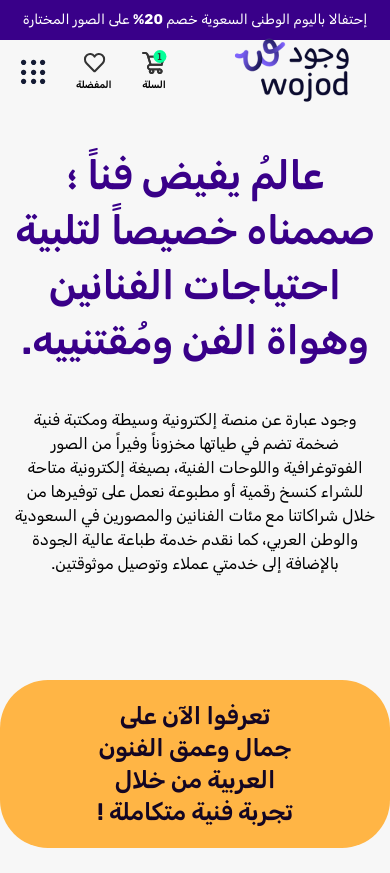
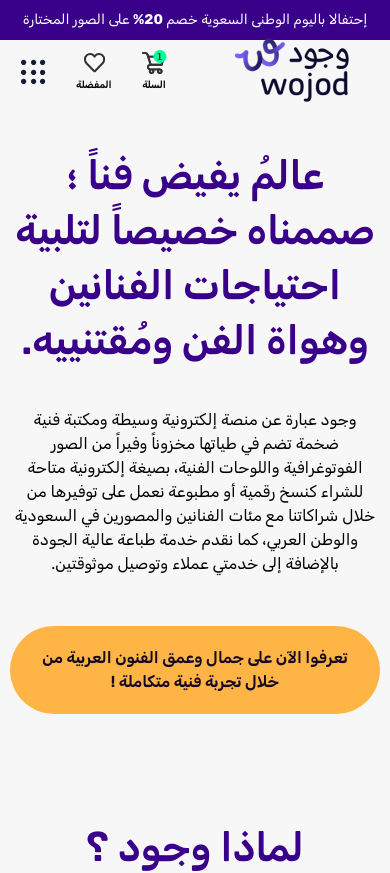
Before and after one commit to abdelrahman-Ebrahim/wojood, a Next.js app: page /ar/about in a window 390 px wide. Shown: the top 873 px of the page. Built offline with nearby package versions, Linux system fonts and the light colour scheme.

Commit message:
resp about banner

```diff
--- a/app/components/AboutComponents/AboutBanner.tsx
+++ b/app/components/AboutComponents/AboutBanner.tsx
@@ -2,12 +2,14 @@ import { useTranslations } from "next-intl";
 import React from "react";
 
 const AboutBanner = () => {
-  const t  = useTranslations("AboutBanner")
+  const t = useTranslations("AboutBanner");
   return (
-    <div className="px-[51px] w-full rounded-[48px] bg-[#FFB545] mt-[104px]">
-      <p className="px-[40px] py-[20px] font-semibold text-2xl text-[#140623] text-center">
-        {t("text")}
-      </p>
+    <div className="px-[10px] lg:px-[51px]">
+      <div className="w-full rounded-full md:rounded-[48px] bg-[#FFB545] mt-[50px] md:mt-[104px]">
+        <p className="px-8 xl:px-[40px] py-[20px] font-semibold lg:text-lg xl:text-2xl text-[#140623] text-center">
+          {t("text")}
+        </p>
+      </div>
     </div>
   );
 };
--- a/app/components/AboutComponents/AboutHeader.tsx
+++ b/app/components/AboutComponents/AboutHeader.tsx
@@ -4,7 +4,7 @@ import React from "react";
 const AboutHeader = () => {
   const t = useTranslations("AboutHeader");
   return (
-    <section className="px-[10px] md:px-[10px] lg:px-0 xl:px-[127px] text-center">
+    <section className="px-[10px] lg:px-0 xl:px-[127px] text-center">
       <h1 className="font-semibold text-[40px] text-[#390089] leading-snug">
         {t("header")}
       </h1>
```
